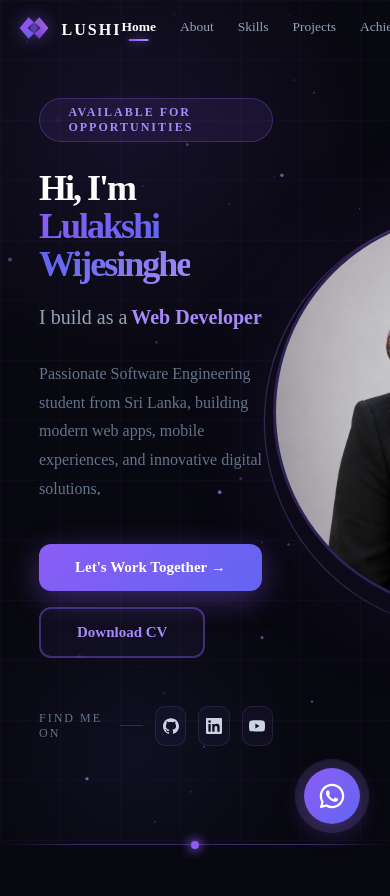
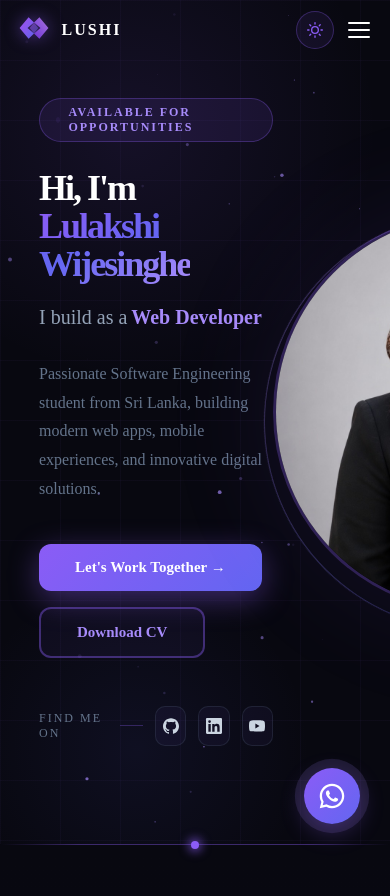
Before and after one commit to Lulakshisl/portfolio, a React (Vite) app: page / in a window 390 px wide. Shown: the top 896 px of the page. Built offline with nearby package versions, Linux system fonts and the light colour scheme.

Commit message:
mobaile responsive nav

```diff
--- a/src/components/Navbar.tsx
+++ b/src/components/Navbar.tsx
@@ -5,15 +5,17 @@ import LushiLogo from './LushiLogo'
 const items = ['Home', 'About', 'Skills', 'Projects', 'Achievements', 'Contact']
 
 const Navbar = () => {
-  const [scrolled, setScrolled] = useState(false)
-  const [active, setActive]     = useState('Home')
-  const { dark, toggle }        = useContext(ThemeContext)
+  const [scrolled,  setScrolled]  = useState(false)
+  const [active,    setActive]    = useState('Home')
+  const [menuOpen,  setMenuOpen]  = useState(false)
+  const { dark, toggle } = useContext(ThemeContext)
 
   useEffect(() => {
     const fn = () => setScrolled(window.scrollY > 40)
     window.addEventListener('scroll', fn)
     return () => window.removeEventListener('scroll', fn)
   }, [])
+
   useEffect(() => {
     const handleScroll = () => {
       const scrollY = window.scrollY + 120
@@ -31,12 +33,14 @@ const Navbar = () => {
 
   const handleNavClick = (item: string) => {
     setActive(item)
+    setMenuOpen(false)
     const el = document.getElementById(item.toLowerCase())
     if (el) el.scrollIntoView({ behavior: 'smooth' })
   }
 
   const textColor   = dark ? '#94a3b8' : '#6b5b95'
-  const activeColor = dark ? '#ffffff'  : '#1e1b4b'
+  const activeColor = dark ? '#ffffff' : '#1e1b4b'
+  const menuBg      = dark ? 'rgba(7,7,15,0.98)' : 'rgba(248,247,255,0.98)'
 
   return (
     <>
@@ -59,10 +63,7 @@ const Navbar = () => {
           onClick={() => handleNavClick('Home')}
           style={{ display:'flex', alignItems:'center', gap:'10px', cursor:'pointer' }}
         >
-          <div
-            className="nav-logo"
-            style={{ filter:'drop-shadow(0 0 8px rgba(139,92,246,0.6))', transition:'filter 0.3s ease' }}
-          >
+          <div className="nav-logo" style={{ filter:'drop-shadow(0 0 8px rgba(139,92,246,0.6))', transition:'filter 0.3s ease' }}>
             <LushiLogo size={36}/>
           </div>
           <span style={{ fontWeight:900, fontSize:'16px', letterSpacing:'2px', color: dark ? 'white' : '#1e1b4b' }}>
@@ -70,8 +71,8 @@ const Navbar = () => {
           </span>
         </div>
 
-        {/* Nav items */}
-        <div style={{ display:'flex', gap:'24px', alignItems:'center' }}>
+        {/* Desktop nav items */}
+        <div className="nav-desktop-items" style={{ display:'flex', gap:'24px', alignItems:'center' }}>
           {items.map(item => {
             const isActive = active === item
             return (
@@ -92,14 +93,11 @@ const Navbar = () => {
               >
                 {item}
                 <span style={{
-                  position: 'absolute',
-                  bottom: 0,
-                  left: '50%',
+                  position: 'absolute', bottom: 0, left: '50%',
                   transform: 'translateX(-50%)',
                   display: 'block',
                   width: isActive ? '60%' : '0%',
-                  height: '2px',
-                  borderRadius: '99px',
+                  height: '2px', borderRadius: '99px',
                   background: 'linear-gradient(90deg,#8b5cf6,#a78bfa)',
                   boxShadow: isActive ? '0 0 8px rgba(139,92,246,0.8)' : 'none',
                   transition: 'width 0.3s cubic-bezier(.4,0,.2,1)',
@@ -112,15 +110,15 @@ const Navbar = () => {
         {/* Right side */}
         <div style={{ display:'flex', alignItems:'center', gap:'10px' }}>
 
-          {/* CV button */}
+          {/* CV button — hidden on mobile */}
           <div
+            className="nav-cv-btn"
             onClick={() => {
               const link = document.createElement('a')
               link.href = "/lulakshi's cv .pdf"
               link.download = 'Lulakshi_CV.pdf'
               link.click()
             }}
-            className="cv-btn"
             style={{
               display: 'flex', alignItems: 'center', gap: '7px',
               background: 'linear-gradient(135deg,#8b5cf6,#6366f1)',
@@ -170,22 +168,104 @@ const Navbar = () => {
               </svg>
             )}
           </button>
+
+          {/* Hamburger — shown only on mobile */}
+          <div
+            className="nav-hamburger"
+            onClick={() => setMenuOpen(m => !m)}
+            style={{
+              display: 'none',
+              flexDirection: 'column' as const,
+              gap: '5px', cursor: 'pointer', padding: '4px',
+            }}
+          >
+            <span style={{
+              width: '22px', height: '2px', borderRadius: '2px',
+              background: dark ? 'white' : '#1e1b4b',
+              transition: 'all 0.3s',
+              transform: menuOpen ? 'rotate(45deg) translate(5px, 5px)' : 'none',
+              display: 'block',
+            }}/>
+            <span style={{
+              width: '22px', height: '2px', borderRadius: '2px',
+              background: dark ? 'white' : '#1e1b4b',
+              transition: 'all 0.3s',
+              opacity: menuOpen ? 0 : 1,
+              display: 'block',
+            }}/>
+            <span style={{
+              width: '22px', height: '2px', borderRadius: '2px',
+              background: dark ? 'white' : '#1e1b4b',
+              transition: 'all 0.3s',
+              transform: menuOpen ? 'rotate(-45deg) translate(5px, -5px)' : 'none',
+              display: 'block',
+            }}/>
+          </div>
         </div>
       </nav>
 
+      {/* Mobile dropdown menu */}
+      {menuOpen && (
+        <div style={{
+          position: 'fixed', top: '60px', left: 0, right: 0, zIndex: 99,
+          background: menuBg,
+          backdropFilter: 'blur(16px)',
+          borderBottom: `1px solid ${dark ? 'rgba(139,92,246,0.15)' : 'rgba(124,58,237,0.12)'}`,
+          padding: '16px 6%',
+        }}>
+          {items.map(item => (
+            <div
+              key={item}
+              onClick={() => handleNavClick(item)}
+              style={{
+                color: active===item ? '#a78bfa' : textColor,
+                fontWeight: active===item ? 700 : 500,
+                fontSize: '16px', cursor: 'pointer',
+                padding: '14px 0',
+                borderBottom: `1px solid ${dark ? 'rgba(139,92,246,0.08)' : 'rgba(124,58,237,0.06)'}`,
+                transition: 'color 0.2s',
+              }}
+            >
+              {item}
+            </div>
+          ))}
+
+          {/* CV button inside mobile menu */}
+          <div
+            onClick={() => {
+              const link = document.createElement('a')
+              link.href = "/lulakshi's cv .pdf"
+              link.download = 'Lulakshi_CV.pdf'
+              link.click()
+              setMenuOpen(false)
+            }}
+            style={{
+              marginTop: '16px',
+              background: 'linear-gradient(135deg,#8b5cf6,#6366f1)',
+              color: 'white', padding: '14px',
+              borderRadius: '12px', textAlign: 'center' as const,
+              fontWeight: '700', fontSize: '15px', cursor: 'pointer',
+            }}
+          >
+            Download CV
+          </div>
+        </div>
+      )}
+
       <style>{`
-        .nav-item:hover {
-          color: ${dark ? '#ffffff' : '#1e1b4b'} !important;
-        }
-        .nav-item:hover span {
-          width: 40% !important;
-        }
-        .cv-btn:hover {
+        .nav-item:hover { color: ${dark ? '#ffffff' : '#1e1b4b'} !important; }
+        .nav-item:hover span { width: 40% !important; }
+        .nav-cv-btn:hover {
           transform: translateY(-1px);
           box-shadow: 0 8px 20px rgba(139,92,246,0.55) !important;
         }
         .nav-logo:hover {
           filter: drop-shadow(0 0 14px rgba(139,92,246,0.9)) !important;
+        }
+        @media (max-width: 768px) {
+          .nav-desktop-items { display: none !important; }
+          .nav-cv-btn { display: none !important; }
+          .nav-hamburger { display: flex !important; }
         }
       `}</style>
     </>
```
